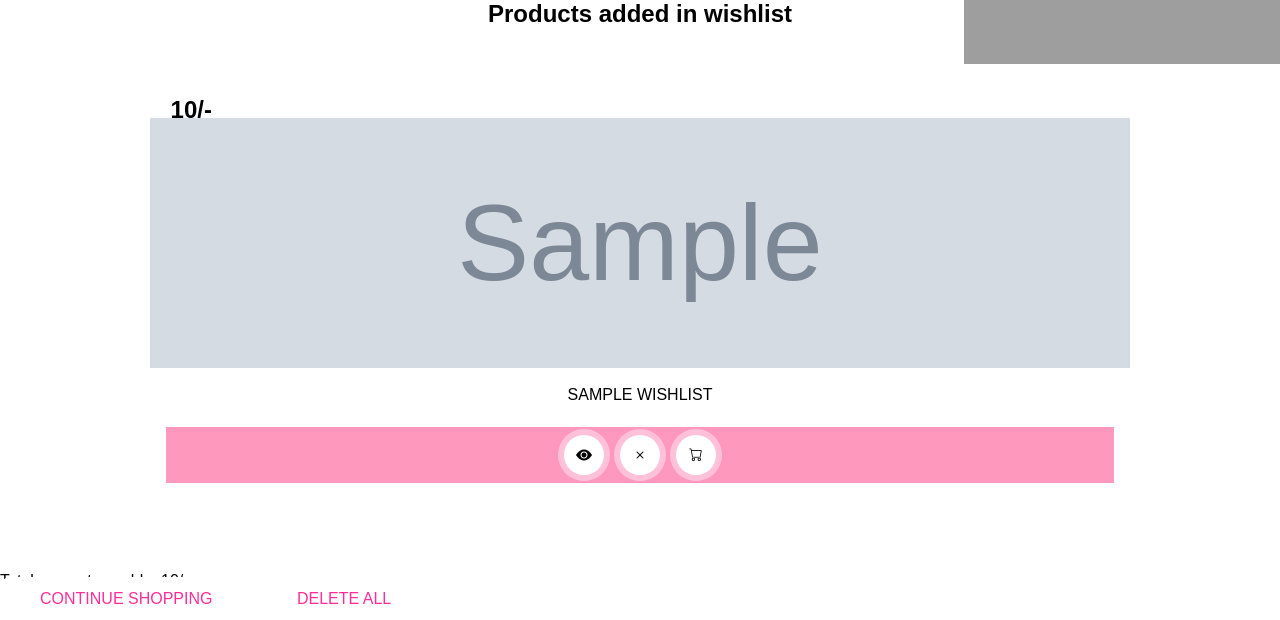
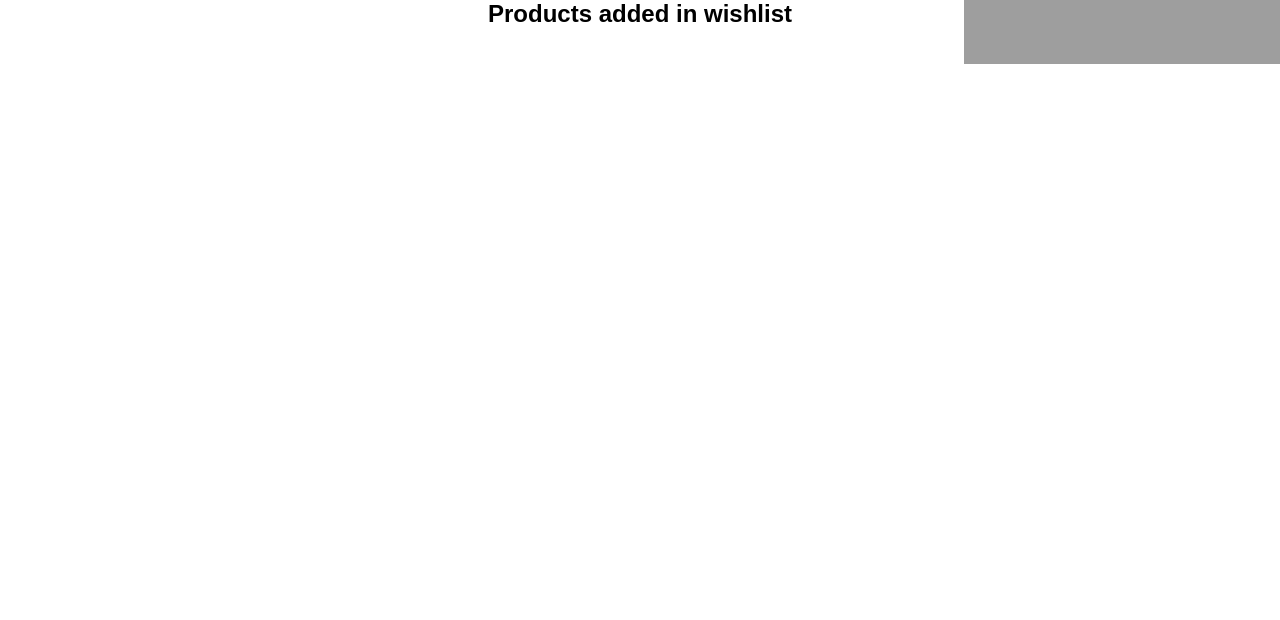
Before and after one commit to sadiaaa13/Aura-OnlineHijabStore, a PHP site: page /wishlist.php in a window 1280 px wide. Shown: the part 400-1020 px from the top of the page. After the commit the page ends 464 px from the top, so only its background shows below. Run offline with PHP 8.4, Linux system fonts and the light colour scheme; the visitor is signed in with stand-in values (Sample User, id 1); tables that the repository leaves empty or names only in its code hold one stand-in row (values such as "Sample post"); grey boxes marked "Sample" are stand-in pictures; some libraries are stand-ins or nearby versions.

Commit message:
User pannel

```diff
--- a/wishlist.php
+++ b/wishlist.php
@@ -63,49 +63,3 @@ if (isset($_GET['delete_all'])) {
             }
         }
         ?>
-
-        <div class='box-container'>
-            <?php
-            $grand_total = 0;
-            $select_wishlist = mysqli_query($conn, "SELECT * FROM `wishlist` WHERE `user_id`='$user_id'") or die('query failed');
-            if (mysqli_num_rows($select_wishlist) > 0) {
-                while ($fetch_wishlist = mysqli_fetch_assoc($select_wishlist)) {
-            ?>
-                    <form method="post" class="box">
-                        <img src="img/<?php echo $fetch_wishlist['image']; ?>">
-                        <div class='price'><?php echo $fetch_wishlist['price']; ?>/- </div>
-
-                        <div class='name'><?php echo $fetch_wishlist['name']; ?></div>
-
-                        <input type="hidden" name="product_id" value="<?php echo $fetch_wishlist['id']; ?>">
-                        <input type="hidden" name="product_name" value="<?php echo $fetch_wishlist['name']; ?>">
-                        <input type="hidden" name="product_price" value="<?php echo $fetch_wishlist['price']; ?>">
-                        <input type="hidden" name="product_image" value="<?php echo $fetch_wishlist['image']; ?>">
-
-                        <div class="icon">
-                            <a href="view_page.php?pid=<?php echo $fetch_wishlist['id']; ?>" class="bi bi-eye-fill"></a>
-                            <a href="wishlist.php?delete=<?php echo $fetch_wishlist['id']; ?>" class="bi bi-x" onclick="return confirm('Do you want to delete this product from your wishlist?')"></a>
-                            <button type="submit" name="add_to_cart" class="bi bi-cart"></button>
-                        </div>
-                    </form>
-
-            <?php
-                    $grand_total += (float)$fetch_wishlist['price'];
-                }
-            } else {
-                echo '<p class="empty">No products added yet!</p>';
-            }
-            ?>
-        </div>
-
-        <div class='wishlist_total'>
-            <p>Total amount payable: <span><?php echo $grand_total; ?>/-</span></p>
-            <a href='shop.php' class='btn'>Continue Shopping</a>
-            <a href="wishlist.php?delete_all" class="btn <?php echo ($grand_total) ? '' : 'disabled'; ?>" onclick="return confirm('Do you want to delete all items in your wishlist?')">Delete All</a>
-        </div>
-    </section>
-
-    <script type='text/javascript' src='script.js'></script>
-</body>
-
-</html>
```
